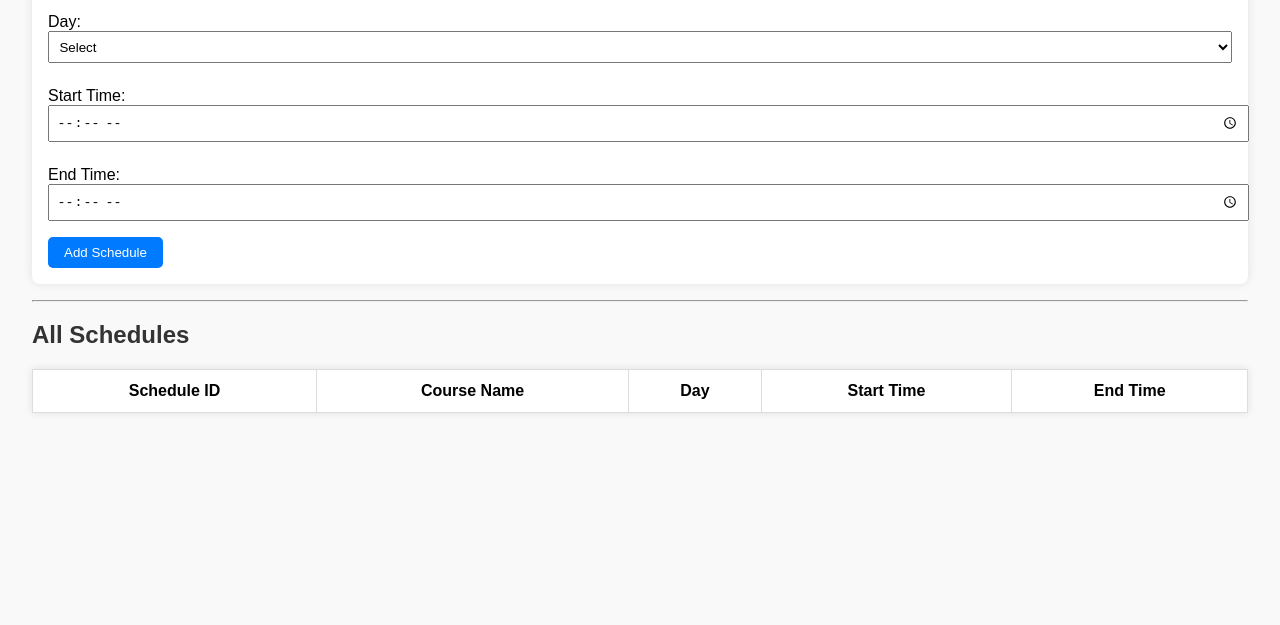
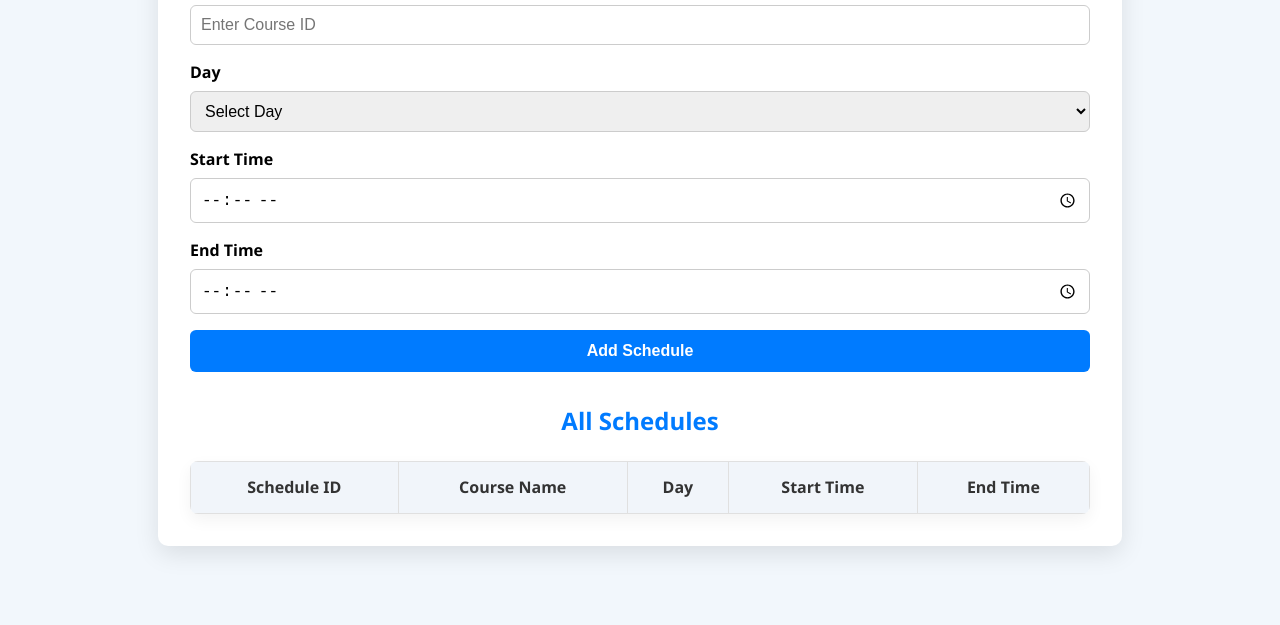
Before and after one commit to nathnaeltamirat/Database_Final_Project, a website: page public/schedule.html in a window 1280 px wide. Shown: the part 175-800 px from the top of the page. Drawn offline with nearby package versions, Linux system fonts and the light colour scheme; no server answers.

Commit message:
ui working

```diff
--- a/app.js
+++ b/app.js
@@ -208,9 +208,10 @@ app.post("/admin/enroll", async (req, res) => {
         }
         const [existing] = await pool.query(
         `SELECT * FROM enrollment
-        WHERE studentID = ? AND courseID = ? AND scheduleID = ? AND year = ? AND semester = ?`,
-        [studentID, courseID, scheduleID, year, semester]
+        WHERE studentID = ? AND courseID = ?`,
+        [studentID, courseID]
         );
+
 
         if (existing.length > 0) {
         return res.status(400).json({ message: "Student already enrolled in this course for the given schedule, year, and semester." });
--- a/public/admin.css
+++ b/public/admin.css
@@ -1,51 +1,111 @@
 body {
-  font-family: Arial, sans-serif;
-  padding: 20px;
-  background-color: #f9f9f9;
-}
-
-h1, h2 {
+  font-family: 'Segoe UI', sans-serif;
+  background-color: #f4f6f9;
+  margin: 0;
+  padding: 0;
   color: #333;
 }
 
-form {
-  margin-bottom: 20px;
+.container {
+  max-width: 1100px;
+  margin: auto;
+  padding: 2rem;
 }
 
-input, button {
-  padding: 8px;
-  margin: 5px 0;
-  width: 100%;
-  max-width: 300px;
+header h1 {
+  text-align: center;
+  color: #0056b3;
+  margin-bottom: 2rem;
+}
+
+.card {
+  background: white;
+  border-radius: 10px;
+  box-shadow: 0 4px 12px rgba(0, 0, 0, 0.05);
+  padding: 1.5rem 2rem;
+  margin-bottom: 2rem;
+}
+
+h2 {
+  margin-bottom: 1rem;
+  color: #007bff;
+  border-bottom: 2px solid #eee;
+  padding-bottom: 0.5rem;
+}
+
+form {
+  display: flex;
+  flex-direction: column;
+  gap: 10px;
+}
+
+label {
+  font-weight: bold;
+  display: flex;
+  flex-direction: column;
+}
+
+input {
+  padding: 10px;
+  border: 1px solid #ccc;
+  border-radius: 8px;
+  font-size: 1rem;
 }
 
 button {
+  padding: 10px;
   background-color: #007bff;
   color: white;
   border: none;
+  border-radius: 8px;
+  font-weight: bold;
   cursor: pointer;
+  transition: background-color 0.3s ease;
 }
 
 button:hover {
   background-color: #0056b3;
 }
 
+.controls {
+  display: flex;
+  flex-wrap: wrap;
+  align-items: center;
+  justify-content: space-between;
+  gap: 1rem;
+  margin-bottom: 1rem;
+}
+
+#search-section {
+  display: flex;
+  gap: 10px;
+  flex-wrap: wrap;
+}
+
 table {
   width: 100%;
   border-collapse: collapse;
-  margin-top: 20px;
-  background-color: white;
+  margin-top: 1rem;
 }
 
 th, td {
-  padding: 10px;
+  padding: 12px;
   border: 1px solid #ddd;
+  text-align: center;
 }
 
 th {
-  background-color: #f0f0f0;
+  background-color: #f1f1f1;
+  color: #444;
 }
 
-#admin-panel {
-  margin-top: 40px;
+@media (max-width: 768px) {
+  .controls {
+    flex-direction: column;
+    align-items: stretch;
+  }
+
+  table th, table td {
+    font-size: 0.9rem;
+  }
 }
--- a/public/attendance.css
+++ b/public/attendance.css
@@ -1,45 +1,73 @@
 body {
-  font-family: Arial, sans-serif;
-  background: #f5f5f5;
+  font-family: 'Segoe UI', sans-serif;
+  background: linear-gradient(to right, #eef2f3, #d1e6f9);
   display: flex;
   justify-content: center;
-  padding-top: 50px;
+  align-items: center;
+  padding: 40px 10px;
+  min-height: 100vh;
 }
 
 .container {
-  background: white;
-  padding: 25px;
-  border-radius: 8px;
-  box-shadow: 0 0 10px rgba(0,0,0,0.1);
-  width: 300px;
+  background: #fff;
+  padding: 2rem;
+  border-radius: 10px;
+  box-shadow: 0 8px 24px rgba(0,0,0,0.1);
+  width: 100%;
+  max-width: 400px;
 }
 
 h1 {
   text-align: center;
-  margin-bottom: 20px;
+  color: #007bff;
+  margin-bottom: 1.5rem;
+}
+
+.form-group {
+  margin-bottom: 1rem;
 }
 
 label {
   display: block;
-  margin-top: 10px;
+  margin-bottom: 0.4rem;
+  font-weight: 600;
+  color: #333;
 }
 
-input, select, button {
+input, select {
   width: 100%;
-  padding: 8px;
-  margin-top: 5px;
-  border-radius: 4px;
+  padding: 10px;
+  font-size: 1rem;
   border: 1px solid #ccc;
+  border-radius: 6px;
+  transition: border-color 0.3s ease;
+}
+
+input:focus, select:focus {
+  border-color: #007bff;
+  outline: none;
+  box-shadow: 0 0 6px rgba(0,123,255,0.2);
 }
 
 button {
-  background-color: #4CAF50;
-  color: white;
-  margin-top: 15px;
+  width: 100%;
+  padding: 12px;
+  background-color: #007bff;
+  color: #fff;
+  border: none;
+  border-radius: 6px;
+  font-weight: bold;
+  font-size: 1rem;
   cursor: pointer;
-  transition: background-color 0.3s;
+  transition: background-color 0.3s ease;
 }
 
 button:hover {
-  background-color: #45a049;
+  background-color: #0056b3;
 }
+
+@media (max-width: 500px) {
+  .container {
+    padding: 1.5rem;
+  }
+}
--- a/public/schedule.css
+++ b/public/schedule.css
@@ -1,49 +1,104 @@
 body {
-  font-family: Arial, sans-serif;
-  margin: 2rem;
-  background-color: #f9f9f9;
+  font-family: 'Segoe UI', sans-serif;
+  background: #f2f7fc;
+  margin: 0;
+  padding: 30px 15px;
+  display: flex;
+  justify-content: center;
+}
+
+.container {
+  width: 100%;
+  max-width: 900px;
+  background: #fff;
+  padding: 2rem;
+  border-radius: 10px;
+  box-shadow: 0 8px 24px rgba(0, 0, 0, 0.1);
 }
 
 h1, h2 {
-  color: #333;
+  color: #007bff;
+  text-align: center;
+  margin-bottom: 1.5rem;
 }
 
 form {
-  background: #fff;
-  padding: 1rem;
-  border-radius: 8px;
-  margin-bottom: 1rem;
-  box-shadow: 0 0 10px rgba(0, 0, 0, 0.1);
+  display: grid;
+  gap: 1rem;
+  margin-bottom: 2rem;
 }
 
-form label {
-  display: block;
-  margin-top: 0.5rem;
+.form-group {
+  display: flex;
+  flex-direction: column;
 }
 
-form input, form select {
-  width: 100%;
-  padding: 0.4rem;
-  margin-bottom: 1rem;
+label {
+  font-weight: 600;
+  margin-bottom: 0.5rem;
 }
 
-form button {
-  padding: 0.5rem 1rem;
+input, select {
+  padding: 10px;
+  font-size: 1rem;
+  border-radius: 6px;
+  border: 1px solid #ccc;
+  transition: border-color 0.3s ease;
+}
+
+input:focus, select:focus {
+  border-color: #007bff;
+  outline: none;
+  box-shadow: 0 0 6px rgba(0,123,255,0.2);
+}
+
+button {
   background-color: #007bff;
-  color: #fff;
+  color: white;
   border: none;
-  border-radius: 5px;
+  padding: 12px;
+  border-radius: 6px;
+  font-weight: bold;
+  font-size: 1rem;
+  cursor: pointer;
+  transition: background-color 0.3s ease;
+}
+
+button:hover {
+  background-color: #0056b3;
 }
 
 table {
   width: 100%;
   border-collapse: collapse;
-  background-color: #fff;
-  box-shadow: 0 0 8px rgba(0, 0, 0, 0.1);
+  background: white;
+  border-radius: 8px;
+  overflow: hidden;
+  box-shadow: 0 6px 16px rgba(0, 0, 0, 0.05);
 }
 
 th, td {
-  padding: 0.75rem;
-  border: 1px solid #ddd;
+  padding: 0.9rem;
   text-align: center;
+  border: 1px solid #e0e0e0;
 }
+
+th {
+  background-color: #f1f5fa;
+  font-weight: 600;
+  color: #333;
+}
+
+tr:nth-child(even) {
+  background-color: #fafafa;
+}
+
+@media (max-width: 600px) {
+  .container {
+    padding: 1.5rem;
+  }
+
+  table, thead, tbody, th, td, tr {
+    font-size: 0.85rem;
+  }
+}
--- a/public/schedule.html
+++ b/public/schedule.html
@@ -7,15 +7,19 @@
   <link rel="stylesheet" href="schedule.css" />
 </head>
 <body>
+  <div class="container">
     <h1>Course Schedule Management</h1>
 
     <form id="schedule-form">
-    <label for="courseID">Course ID:</label>
-    <input type="number" id="courseID" required />
+      <div class="form-group">
+        <label for="courseID">Course ID</label>
+        <input type="number" id="courseID" placeholder="Enter Course ID" required />
+      </div>
 
-    <label for="day">Day:</label>
+      <div class="form-group">
+        <label for="day">Day</label>
         <select id="day" required>
-      <option value="">Select</option>
+          <option value="">Select Day</option>
           <option>Saturday</option>
           <option>Sunday</option>
           <option>Monday</option>
@@ -23,17 +27,20 @@
           <option>Wednesday</option>
           <option>Thursday</option>
         </select>
+      </div>
 
-    <label for="startTime">Start Time:</label>
+      <div class="form-group">
+        <label for="startTime">Start Time</label>
         <input type="time" id="startTime" required />
+      </div>
 
-    <label for="endTime">End Time:</label>
+      <div class="form-group">
+        <label for="endTime">End Time</label>
         <input type="time" id="endTime" required />
+      </div>
 
       <button type="submit">Add Schedule</button>
     </form>
-
-  <hr/>
 
     <h2>All Schedules</h2>
     <table id="schedule-table">
@@ -48,6 +55,7 @@
       </thead>
       <tbody></tbody>
     </table>
+  </div>
 
   <script src="https://cdn.jsdelivr.net/npm/axios/dist/axios.min.js"></script>
   <script src="js/schedule.js"></script>
--- a/public/student_course_mark.css
+++ b/public/student_course_mark.css
@@ -1,36 +1,85 @@
 body {
-  font-family: Arial, sans-serif;
-  margin: 40px;
-  background-color: #f9f9f9;
+  font-family: 'Segoe UI', sans-serif;
+  background-color: #f5f7fa;
+  margin: 0;
+  padding: 2rem;
+  display: flex;
+  justify-content: center;
 }
 
-h1, h2 {
-  color: #333;
+.container {
+  width: 100%;
+  max-width: 800px;
+  background: white;
+  padding: 2rem;
+  border-radius: 12px;
+  box-shadow: 0 6px 18px rgba(0, 0, 0, 0.1);
 }
 
-form {
-  background-color: white;
-  padding: 20px;
-  margin-bottom: 30px;
-  box-shadow: 0 0 5px rgba(0,0,0,0.1);
-  border-radius: 10px;
+h1 {
+  text-align: center;
+  color: #007bff;
+  margin-bottom: 2rem;
 }
 
-input, select, button {
-  margin: 10px 0;
-  padding: 10px;
+h2 {
+  color: #333;
+  margin-bottom: 1rem;
+}
+
+.form-box {
+  background-color: #ffffff;
+  padding: 1.5rem;
+  margin-bottom: 2rem;
+  border-radius: 10px;
+  box-shadow: 0 4px 10px rgba(0,0,0,0.05);
+  display: flex;
+  flex-direction: column;
+  gap: 1rem;
+}
+
+input, select {
+  padding: 12px;
+  font-size: 1rem;
+  border: 1px solid #ccc;
+  border-radius: 6px;
   width: 100%;
-  max-width: 400px;
   box-sizing: border-box;
+  transition: border-color 0.3s ease;
+}
+
+input:focus, select:focus {
+  border-color: #007bff;
+  outline: none;
+  box-shadow: 0 0 5px rgba(0,123,255,0.2);
 }
 
 button {
-  background-color: #4CAF50;
+  padding: 12px;
+  background-color: #28a745;
   color: white;
+  font-weight: bold;
+  font-size: 1rem;
   border: none;
+  border-radius: 6px;
   cursor: pointer;
+  transition: background-color 0.3s ease;
 }
 
 button:hover {
-  background-color: #45a049;
+  background-color: #218838;
 }
+
+@media (max-width: 600px) {
+  .container {
+    padding: 1rem;
+  }
+
+  .form-box {
+    padding: 1rem;
+  }
+
+  input, select, button {
+    font-size: 0.95rem;
+  }
+}
```
Also changed, not shown: public/admin.html (+18 -8 lines), public/attendance.html (+21 -12 lines), public/coursemark.html (+6 -4 lines). Lines whose indentation alone changed are shown as unchanged.
